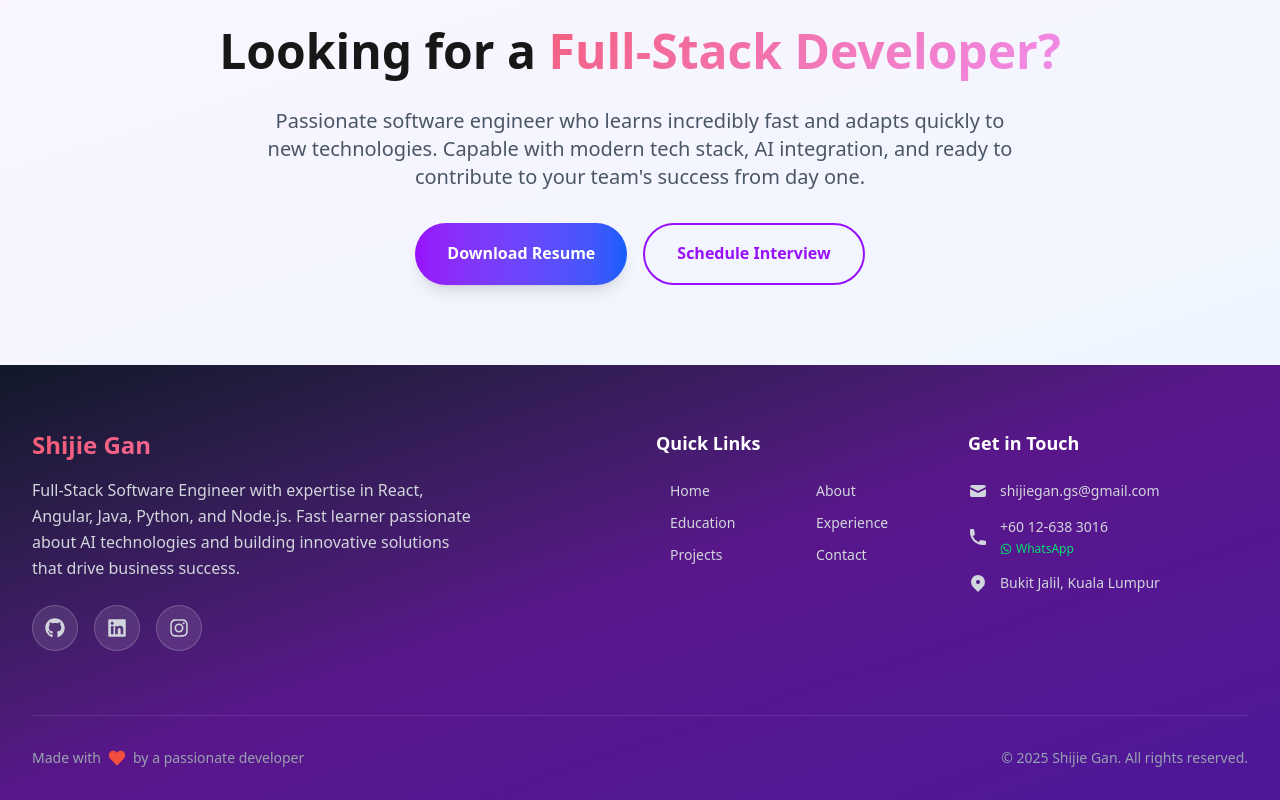
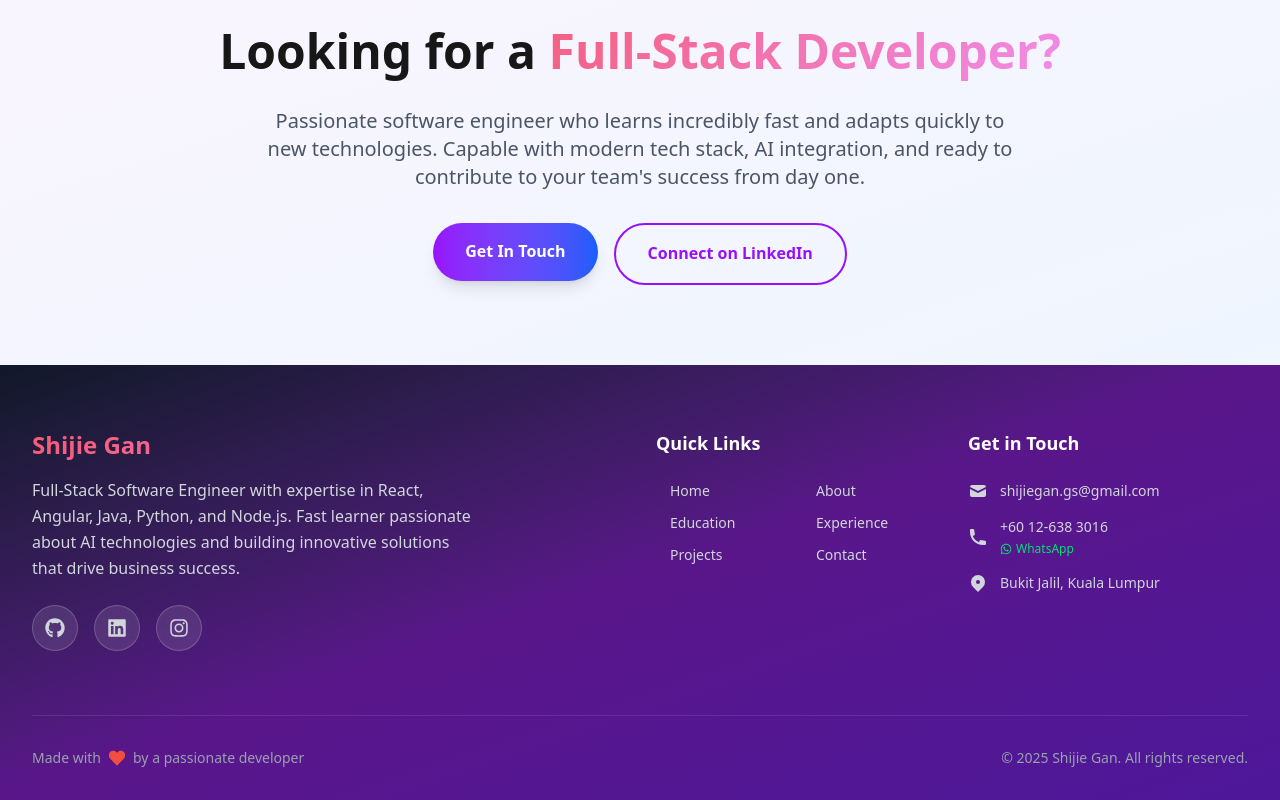
Before and after one commit to sgan0420/portfolio, a Next.js app: page / in a window 1280 px wide. Shown: the part 853-1653 px from the top of the page. Built offline with nearby package versions, Linux system fonts and the light colour scheme.

Commit message:
home page CTA

```diff
--- a/src/app/page.tsx
+++ b/src/app/page.tsx
@@ -2,6 +2,7 @@
 
 import { useEffect } from "react";
 import { motion } from "framer-motion";
+import Link from "next/link";
 import HeroSection from "@/sections/HeroSection";
 import CustomCursor from "@/components/CustomCursor";
 
@@ -83,6 +84,7 @@ export default function HomePage() {
               viewport={{ once: true }}
               className="flex flex-col sm:flex-row gap-4 justify-center"
             >
+              <Link href="/contact">
                 <motion.button
                   whileHover={{
                     scale: 1.05,
@@ -91,9 +93,11 @@ export default function HomePage() {
                   whileTap={{ scale: 0.95 }}
                   className="px-8 py-4 bg-gradient-to-r from-purple-600 to-blue-600 text-white font-semibold rounded-full shadow-lg hover:shadow-xl transition-all duration-300"
                 >
-                Download Resume
+                  Get In Touch
                 </motion.button>
+              </Link>
 
+              <a href="https://www.linkedin.com/in/shijie-gan-968926197/" target="_blank" rel="noopener noreferrer">
                 <motion.button
                   whileHover={{
                     scale: 1.05,
@@ -102,8 +106,9 @@ export default function HomePage() {
                   whileTap={{ scale: 0.95 }}
                   className="px-8 py-4 border-2 border-purple-600 text-purple-600 dark:text-purple-400 font-semibold rounded-full hover:bg-purple-600 hover:text-white transition-all duration-300"
                 >
-                Schedule Interview
+                  Connect on LinkedIn
                 </motion.button>
+              </a>
             </motion.div>
           </div>
         </motion.section>
```
Lines whose indentation alone changed are shown as unchanged.
